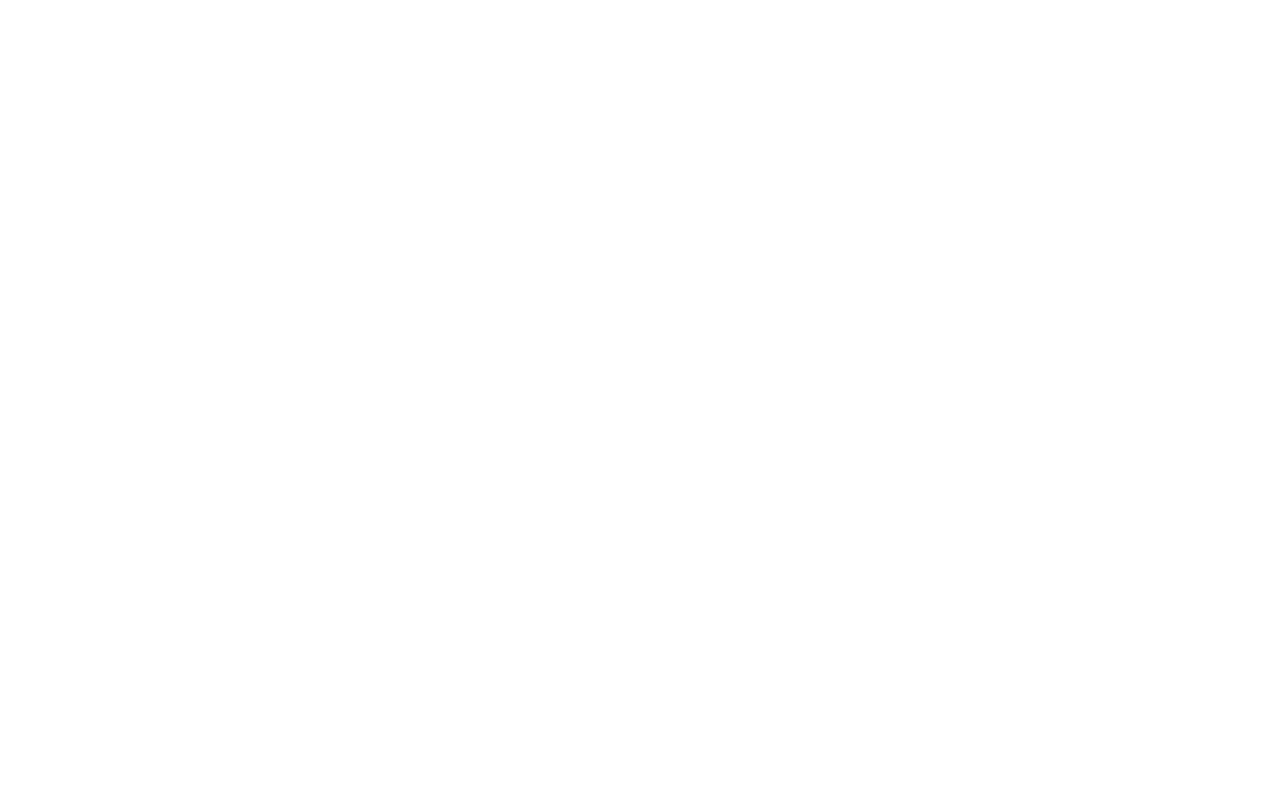
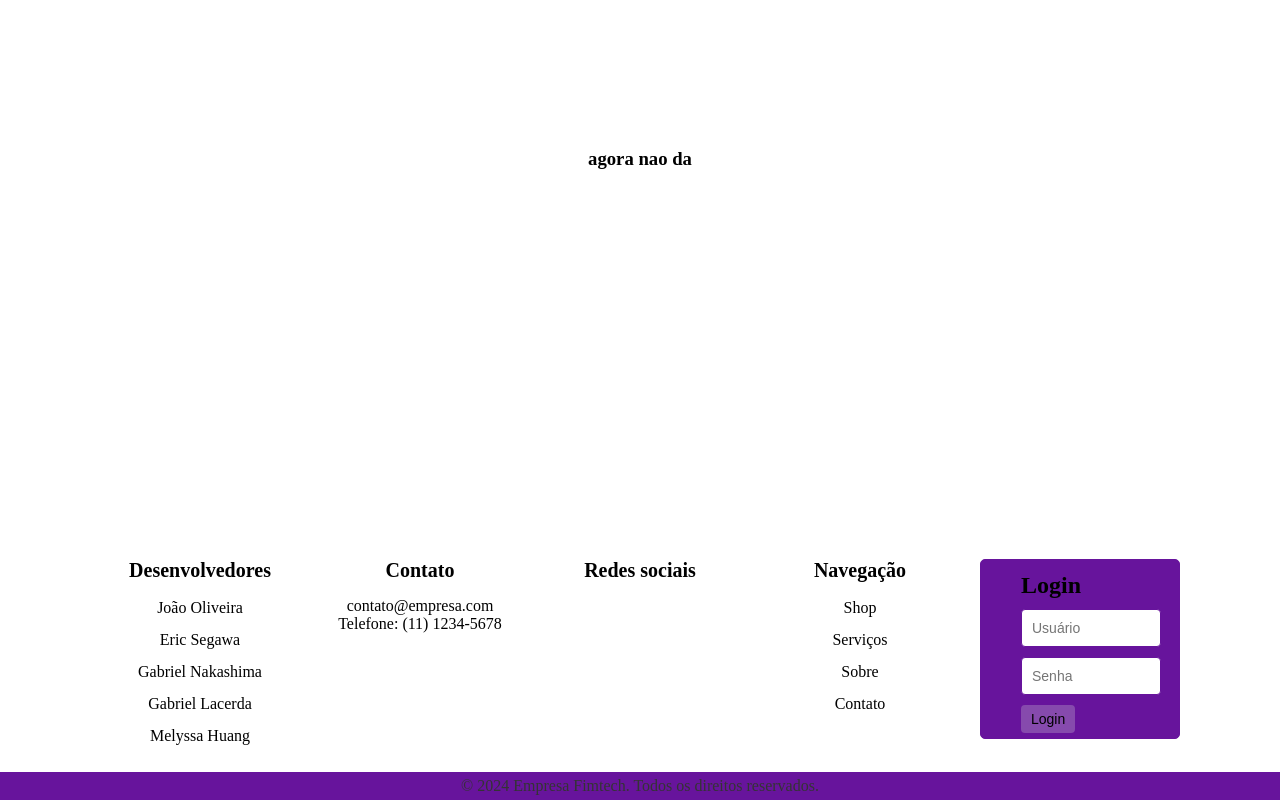
Before and after one commit to GLacerda1/Projeto1, a React (Vite) app: page /produtos in a window 1280 px wide. Shown: the part 286-1086 px from the top of the page. Before the commit the page ends 800 px from the top, so only its background shows below. Built offline with nearby package versions, Linux system fonts and the light colour scheme.

Commit message:
arrumando o footer

```diff
--- a/src/components/Footer.jsx
+++ b/src/components/Footer.jsx
@@ -1,9 +1,81 @@
-const Footer =()=>{
-    return(
-        <>
-        <h5>@2024 - todos os direitos reservados</h5>
-        </>
-    )
-}
+import { FooterStyle } from '../css/FooterStyle'
 
-export default Footer
+const Footer = () => {
+    return (
+      <>
+        <FooterStyle>
+            <section className="footer_container">
+            <div className="footer_content">
+                <h3>Desenvolvedores</h3>
+                <ul className="footer_list">
+                <li>
+                    <a href="https://github.com/JoaoVicOli" target="_blank" rel="noopener noreferrer" className="footer-section-sobre">
+                    João Oliveira
+                    </a>
+                </li>
+                <li>
+                    <a href="https://github.com/eerricc" target="_blank" rel="noopener noreferrer" className="footer-section-sobre">
+                    Eric Segawa
+                    </a>
+                </li>
+                <li>
+                    <a href="https://github.com/GabrielNakashima" target="_blank" rel="noopener noreferrer" className="footer-section-sobre">
+                    Gabriel Nakashima
+                    </a>
+                </li>
+                <li>
+                    <a href="https://github.com/GLacerda1" target="_blank" rel="noopener noreferrer" className="footer-section-sobre">
+                    Gabriel Lacerda
+                    </a>
+                </li>
+                <li>
+                    <a href="https://github.com/melmis" target="_blank" rel="noopener noreferrer" className="footer-section-sobre">
+                    Melyssa Huang
+                    </a>
+                </li>
+                </ul>
+            </div>
+            <div className="footer_content">
+                <h3>Contato</h3>
+                <div className="footer_text">
+                <p>contato@empresa.com</p>
+                <p>Telefone: (11) 1234-5678</p>
+                </div>
+            </div>
+            <div className="footer_content">
+                <h3>Redes sociais</h3>
+                <ul className="social_icons">
+                <li className="social_icons_li">
+                    <a href="#"><i className="fa-brands fa-facebook"></i></a>
+                    <a href="#"><i className="fab fa-whatsapp"></i></a>
+                    <a href="#"><i className="fab fa-instagram"></i></a>
+                </li>
+                </ul>
+            </div>
+            <div className="footer_content">
+                <h3>Navegação</h3>
+                <ul className="footer_list">
+                <li><a href="#">Shop</a></li>
+                <li><a href="#">Serviços</a></li>
+                <li><a href="#">Sobre</a></li>
+                <li><a href="#">Contato</a></li>
+                </ul>
+            </div>
+            <div className="footer_login">
+                <h2 className="footer_login_titulo">Login</h2>
+                <form id="loginForm">
+                <input type="text" id="usuario" placeholder="Usuário" required />
+                <input type="password" id="senha" placeholder="Senha" required />
+                <button type="submit" className="btnlogin">Login</button>
+                </form>
+            </div>
+            </section>
+            <div className="footer_bottom">
+            <p className="copyright">&copy; 2024 Empresa Fimtech. Todos os direitos reservados.</p>
+            </div>
+        </FooterStyle>
+      </>
+    );
+  };
+
+  export default Footer;
--- /dev/null
+++ b/src/css/FooterStyle.jsx
@@ -0,0 +1,174 @@
+import styled from "styled-components";
+
+export const FooterStyle = styled.section`
+  footer {
+    background-color: var(--color-padrao1);
+    padding-top: 20px;
+    min-height: 50px;
+  }
+
+  .footer_container {
+    display: grid;
+    grid-template-columns: repeat(5, 1fr);
+    gap: 20px;
+    padding: 0 100px;
+  }
+
+  .footer_content {
+    text-align: center;
+  }
+
+  .footer_text {
+    margin: auto;
+    width: 190px;
+    padding: 5px;
+  }
+
+  h3 {
+    font-size: 20px;
+    margin-bottom: 10px;
+  }
+
+  .footer_content ul {
+    list-style-type: none;
+    padding: 0;
+  }
+
+  .footer_content a:hover {
+    color: var(--color-padrao5);
+  }
+
+  li {
+    list-style-type: none;
+  }
+
+  .footer_list li {
+    padding: 7px;
+    position: relative;
+  }
+
+  .footer_list li::before {
+    content: '';
+    position: absolute;
+    transform: translate(-50%, -50%);
+    left: 50%;
+    top: 100%;
+    width: 0;
+    height: 2px;
+    background: var(--color-padrao5);
+    transition-duration: 0.5s;
+  }
+
+  .footer_list li:hover::before {
+    width: 70px;
+  }
+
+  .social_icons {
+    text-align: center;
+  }
+
+  .social_icons i {
+    color: var(--color-padrao6);
+    font-size: 25px;
+    margin-right: 3px;
+    transition: color 0.3s ease;
+  }
+
+  .social_icons i:hover {
+    color: var(--color-padrao5);
+  }
+
+  a {
+    text-decoration: none;
+    color: var(--color-padrao6);
+  }
+
+  .botao_navegacao {
+    padding: 8px 12px;
+    border: none;
+    border-radius: 4px;
+    color: var(--color-botao-efeito);
+    cursor: pointer;
+  }
+
+  .footer_bottom {
+    background: var(--color-padrao3);
+    text-align: center;
+    padding: 5px 0;
+    margin-top: 20px;
+  }
+
+  .footer_bottom p {
+    color: #343434;
+    margin: 0;
+    font-size: 16px;
+  }
+
+  input {
+    border-radius: 3px;
+  }
+
+  .footer_login_titulo {
+    margin-bottom: 10px;
+  }
+
+  .footer_login {
+    display: flex;
+    flex-direction: column;
+    padding: 12px 0px 12px 40px;
+    border: 1px solid var(--color-padrao3);
+    border-radius: 5px;
+    background-color: var(--color-padrao3);
+    max-height: 180px;
+  }
+
+  .carro_img {
+    width: 200px;
+    height: 200px;
+    margin-left: 70px;
+  }
+
+  .footer_login input[type="text"],
+  .footer_login input[type="password"] {
+    width: 140px;
+    padding: 10px;
+    margin-bottom: 10px;
+    border: 1px solid var(--color-padrao3);
+    border-radius: 4px;
+    background-color: white;
+    font-size: 14px;
+    color: #333;
+  }
+
+  .footer_login button {
+    padding: 6px 10px;
+    border: none;
+    border-radius: 4px;
+    background-color: var(--color-padrao1);
+    color: var(--color-texto);
+    font-size: 14px;
+    cursor: pointer;
+    transition: background-color 0.3s ease;
+  }
+
+  .footer_login button:hover {
+    background-color: var(--color-padrao5);
+  }
+
+  #dropdownContainer {
+    display: none;
+  }
+
+  .fade-out {
+    animation: fadeOut 1s forwards;
+  }
+
+  @keyframes fadeOut {
+    from {
+      opacity: 1;
+    }
+    to {
+      opacity: 0;
+    }
+  }
+`;
--- a/src/css/GlobalStyle.jsx
+++ b/src/css/GlobalStyle.jsx
@@ -8,6 +8,15 @@
     list-style:none;
     text-decoration:none;
 }
+
+:root {
+    --color-padrao1: #864AAD;
+    --color-padrao2: #450D69;
+    --color-padrao3: #67149C;
+    --color-padrao4: #9A1EE9;
+    --color-padrao5: #B564E9;
+}
+
 html{
     scroll-behavior:smooth;
 }
@@ -27,6 +36,7 @@
     font-size:1rem;
 
 }
+
 `;
 
 export default GlobalStyle;
--- a/src/css/HomeStyle.jsx
+++ b/src/css/HomeStyle.jsx
@@ -7,7 +7,6 @@
     height:100vh;
     display:flex;
     background-size:cover;
-    background-image:url(src/assets/Carro.png);
     justify-content:center;
     align-items:center;
 }
--- a/src/css/ProdutosStyle.jsx
+++ b/src/css/ProdutosStyle.jsx
@@ -3,6 +3,15 @@
 export const ProdutosStyle =styled.section`
 
 
+.produtos{
+    grid-area:home;
+    height:100vh;
+    display:flex;
+    background-size:cover;
+    justify-content:center;
+    align-items:center;
+}
+
 
 
 `
--- a/src/css/SobreStyle.jsx
+++ b/src/css/SobreStyle.jsx
@@ -1,14 +1,12 @@
 import styled from "styled-components";
 
-export const SobreStyle =styled.section`
-
-.sobre{
-    grid-area:home;
-    height:100vh;
-    display:flex;
-    background-size:cover;
-    background-image:url(src/assets/Carro.png);
-    justify-content:center;
-    align-items:center;
+export const SobreStyle = styled.section`
+.sobre {
+    grid-area: home;
+    height: 100vh;
+    display: flex;
+    background-size: cover;
+    justify-content: center;
+    align-items: center;
 }
-`
+`;
--- a/src/main.jsx
+++ b/src/main.jsx
@@ -16,7 +16,7 @@
     children:[
       {path:'home',element:<Home/>},
       {path:'produtos',element:<Produtos/>},
-      {path:'sobre',elemet:<Sobre/>},
+      {path:'sobre',element:<Sobre/>},
     ]
 }
 ])
--- a/src/routes/Produtos.jsx
+++ b/src/routes/Produtos.jsx
@@ -4,7 +4,11 @@
     return(
         <>
         <ProdutosStyle>
-
+            <section className='produtos'>
+                <div>
+                    <h1>agora nao da</h1>
+                </div>
+            </section>
 
 
 
--- a/src/routes/Sobre.jsx
+++ b/src/routes/Sobre.jsx
@@ -1,20 +1,15 @@
-import { SobreStyle } from '../css/SobreStyle'
+import { SobreStyle } from '../css/SobreStyle';
 
-const Sobre=()=>{
-    return(
-        <>
+const Sobre = () => {
+    return (
         <SobreStyle>
             <section className='sobre'>
                 <div>
-                    <h1>agora nao da </h1>
+                    <h1>agora sadasdasdasdas</h1>
                 </div>
             </section>
-
-
-
         </SobreStyle>
-        </>
-    )
+    );
 }
 
-export default Sobre
+export default Sobre;
```
